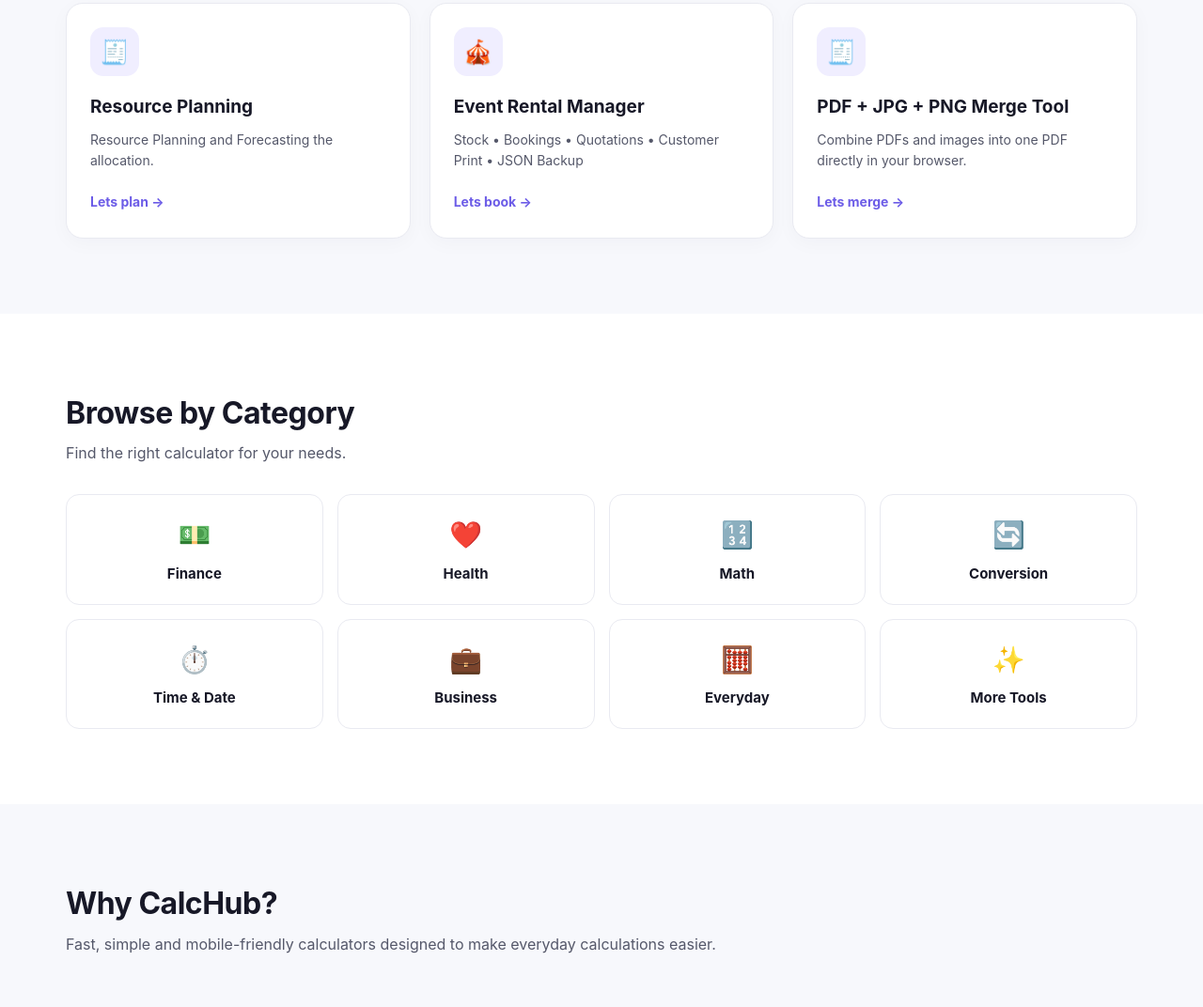
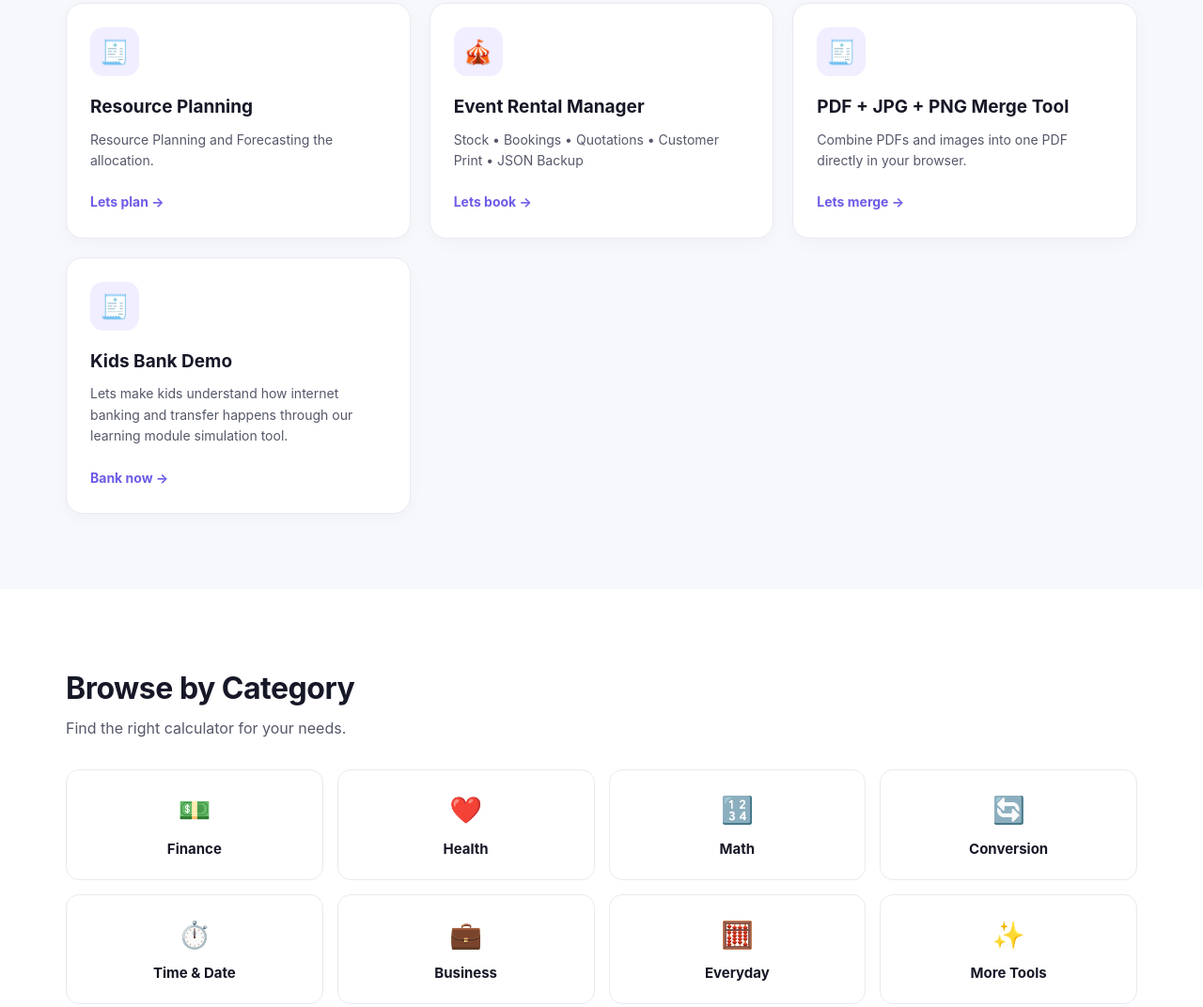
Before and after one commit to sathyasathyabc-png/Calculators, a plain HTML site: page index.html in a window 1280 px wide. Shown: the part 2015-3087 px from the top of the page at 94% size. Drawn offline with Linux system fonts and the light colour scheme.

```diff
--- a/index.html
+++ b/index.html
@@ -861,6 +861,24 @@
 
         </article>
 
+		  <!-- Calculator 16 -->
+        <article class="calculator-card" data-name="kids bank demo">
+
+          <div class="card-icon">🧾</div>
+
+          <h3>Kids Bank Demo</h3>
+
+          <p>
+            Lets make kids understand how internet banking and transfer happens through
+			  our learning module simulation tool.
+          </p>
+
+          <a href="kidbank_demo.html" class="card-link">
+            Bank now →
+          </a>
+
+        </article>
+
       </div>
 
     </section>
```
